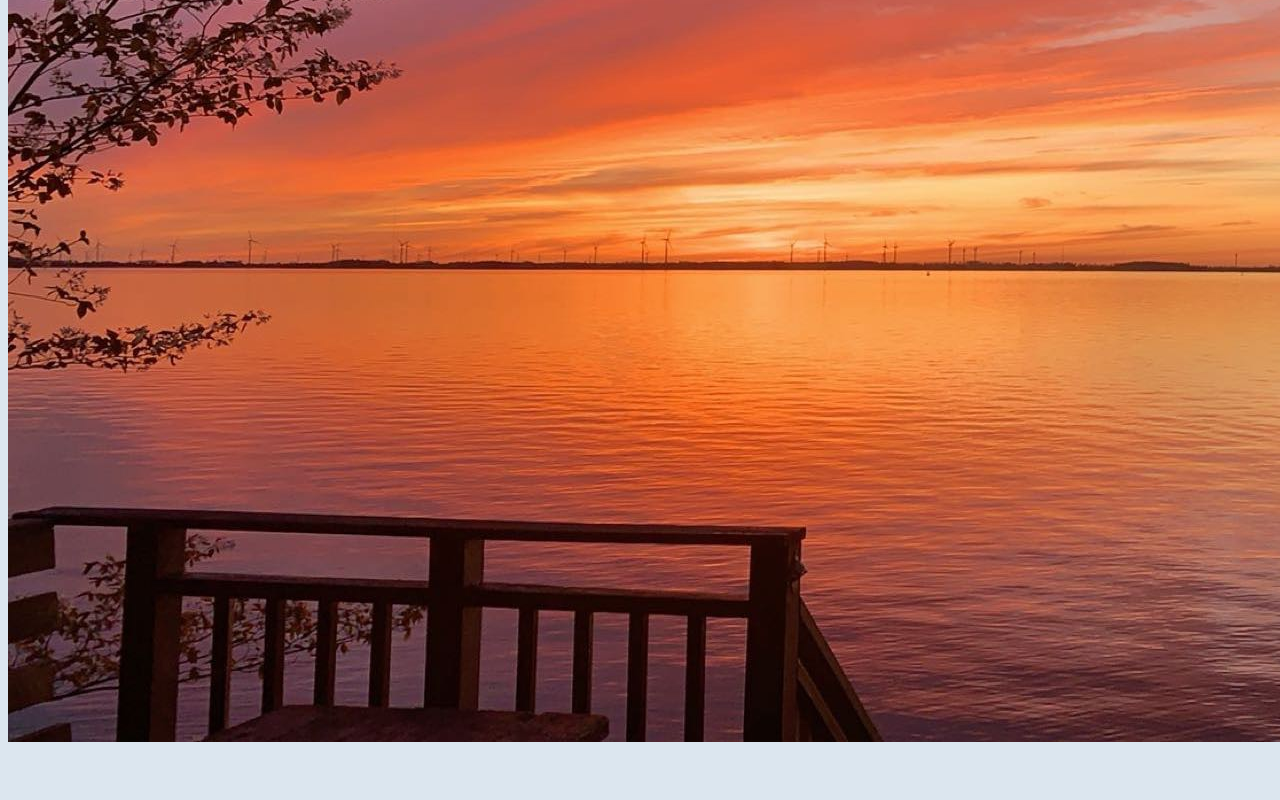
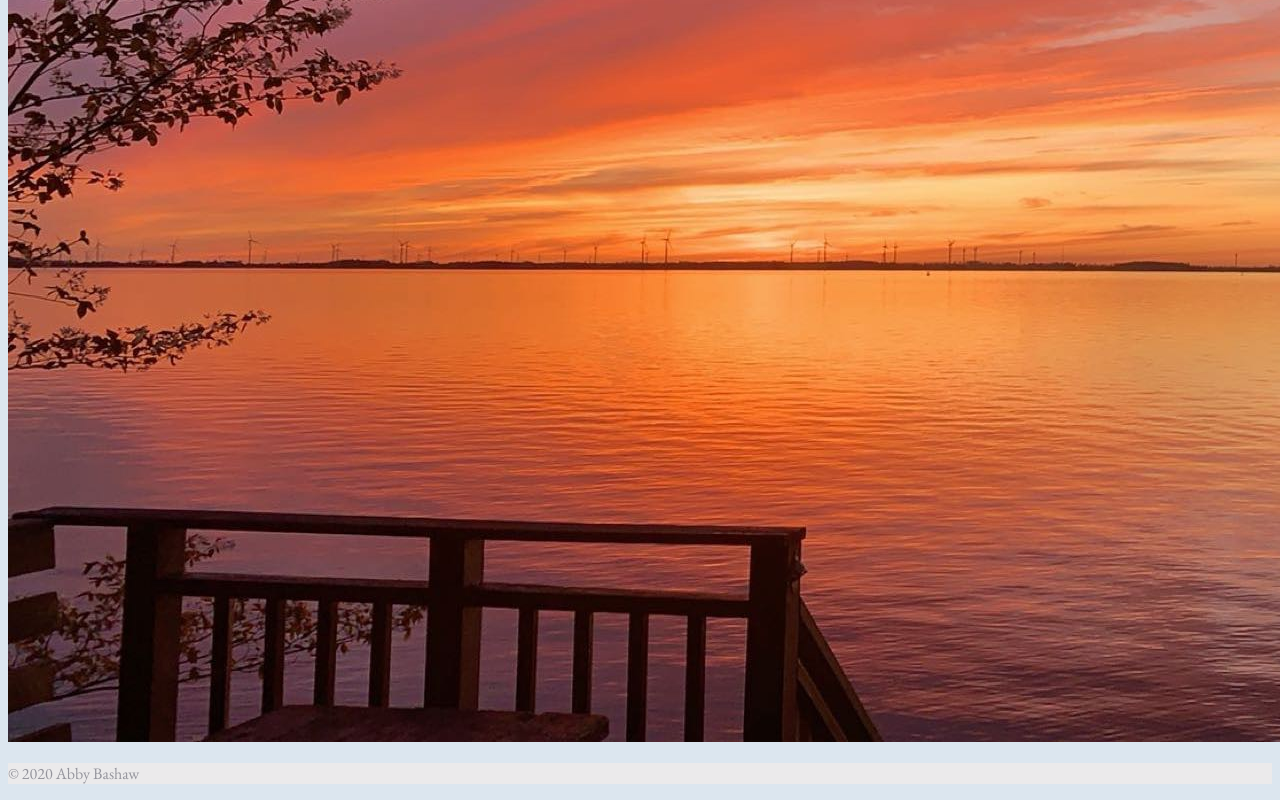
Before and after one commit to abbybashaw14/Tribute-2, a plain HTML site: page index.html in a window 1280 px wide. Shown: the part 4485-5285 px from the top of the page. Before the commit the page ends 5240 px from the top, so only its background shows below. Drawn offline with nearby package versions, Linux system fonts and the light colour scheme.

Commit message:
footer
added footer

```diff
--- a/index.html
+++ b/index.html
@@ -35,6 +35,9 @@
     <h2>The Seth Green</h2>
   </div>
   <img class="wall" src="img/purple.jpg" alt="Purple sunset"/>
+</main>
+<footer>
+  <p>&copy; 2020 Abby Bashaw</p>
 
 </body>
 </html>
```
